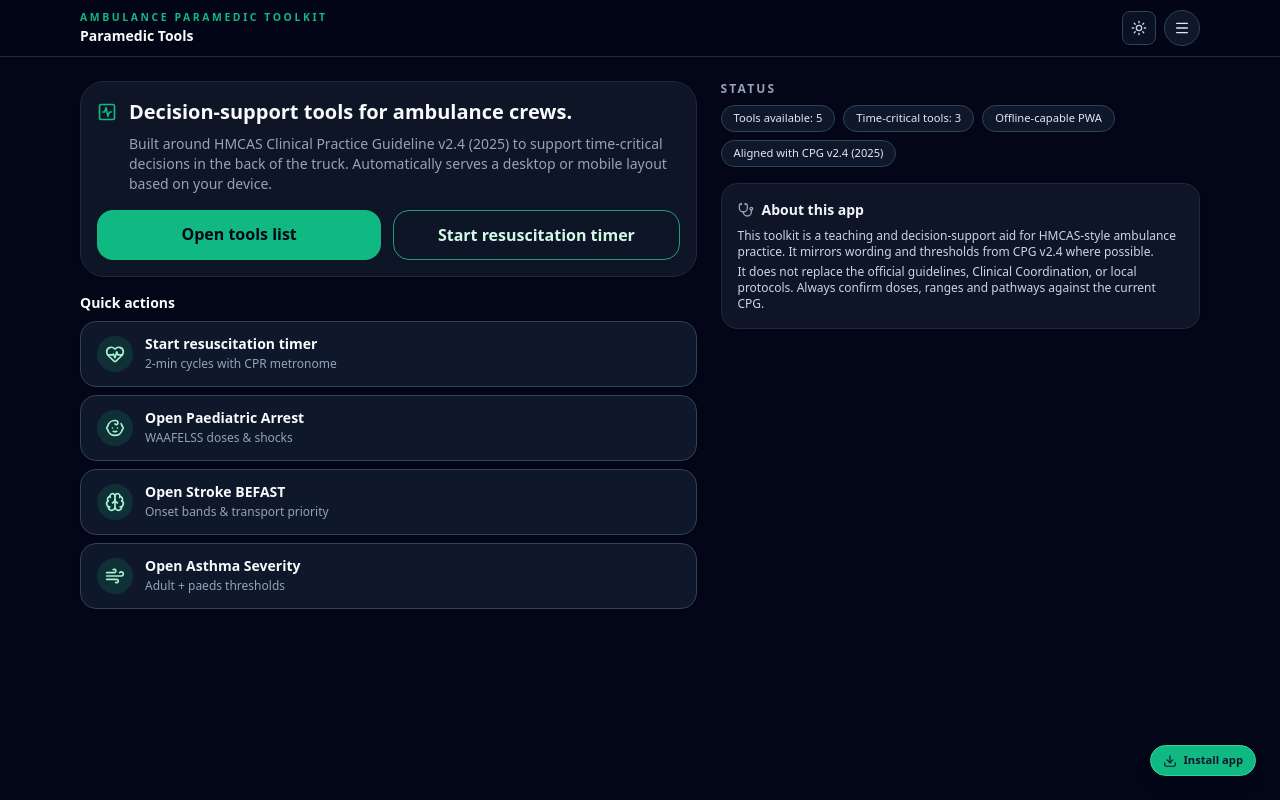
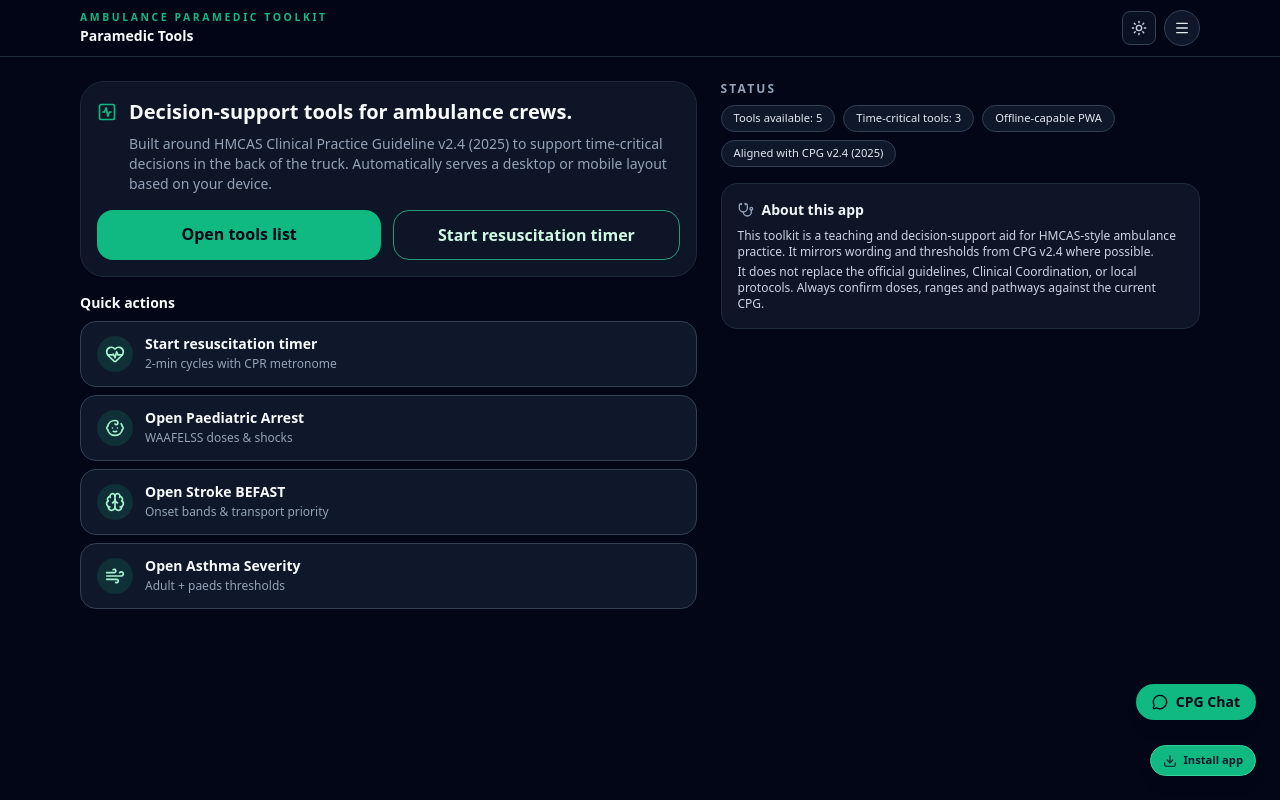
Before and after one commit to drixle08/Ambulance-App, a Next.js app: page / in a window 1280 px wide. Built offline with nearby package versions, Linux system fonts and the light colour scheme.

Commit message:
Restore CPG chat bubble and keep sources when LLM missing

```diff
--- a/app/(app)/dashboard/page.tsx
+++ b/app/(app)/dashboard/page.tsx
@@ -2,6 +2,7 @@ import Link from "next/link";
 import { ArrowLeft, FolderOpen } from "lucide-react";
 import { ProtocolFinder } from "./ProtocolFinder";
 import { TOOL_GROUPS } from "./data";
+import { CpgChatBubble } from "@/app/_components/CpgChatBubble";
 
 function classNames(...classes: Array<string | boolean | null | undefined>) {
   return classes.filter(Boolean).join(" ");
@@ -9,7 +10,8 @@ function classNames(...classes: Array<string | boolean | null | undefined>) {
 
 export default function DashboardPage() {
   return (
-    <div className="mx-auto flex max-w-6xl flex-col gap-4 px-4 pb-8 pt-4">
+    <>
+      <div className="mx-auto flex max-w-6xl flex-col gap-4 px-4 pb-8 pt-4">
       {/* Back to landing + Protocol Finder */}
       <div className="flex flex-wrap items-center gap-2">
         <Link
@@ -75,6 +77,8 @@ export default function DashboardPage() {
           </Link>
         ))}
       </div>
-    </div>
+      </div>
+      <CpgChatBubble />
+    </>
   );
 }
--- /dev/null
+++ b/app/_components/CpgChatBubble.tsx
@@ -0,0 +1,17 @@
+"use client";
+
+import Link from "next/link";
+import { MessageCircle } from "lucide-react";
+
+export function CpgChatBubble() {
+  return (
+    <Link
+      href="/tools/cpg-chat"
+      className="fixed bottom-16 right-4 z-50 inline-flex items-center gap-2 rounded-full bg-emerald-500 px-4 py-2 text-sm font-semibold text-slate-950 shadow-lg transition hover:bg-emerald-400 focus-visible:outline-none focus-visible:ring-2 focus-visible:ring-emerald-400 md:bottom-20 md:right-6"
+      aria-label="Open CPG Chat"
+    >
+      <MessageCircle className="h-4 w-4" />
+      CPG Chat
+    </Link>
+  );
+}
--- a/app/page.tsx
+++ b/app/page.tsx
@@ -6,6 +6,7 @@ import * as React from "react";
 import Link from "next/link";
 import { ThemeToggle } from "@/app/_components/ThemeToggle";
 import { StandaloneRedirect } from "@/app/_components/StandaloneRedirect";
+import { CpgChatBubble } from "@/app/_components/CpgChatBubble";
 import {
   Menu,
   ActivitySquare,
@@ -232,6 +233,7 @@ const DesktopHome: React.FC = () => {
       <div className="fixed bottom-4 right-4 z-40 md:bottom-6 md:right-6">
         <InstallHint />
       </div>
+      <CpgChatBubble />
     </div>
   );
 };
@@ -337,6 +339,7 @@ const MobileHome: React.FC = () => {
       <div className="fixed bottom-4 right-4 z-40 md:bottom-6 md:right-6">
         <InstallHint />
       </div>
+      <CpgChatBubble />
     </div>
   );
 };
```
